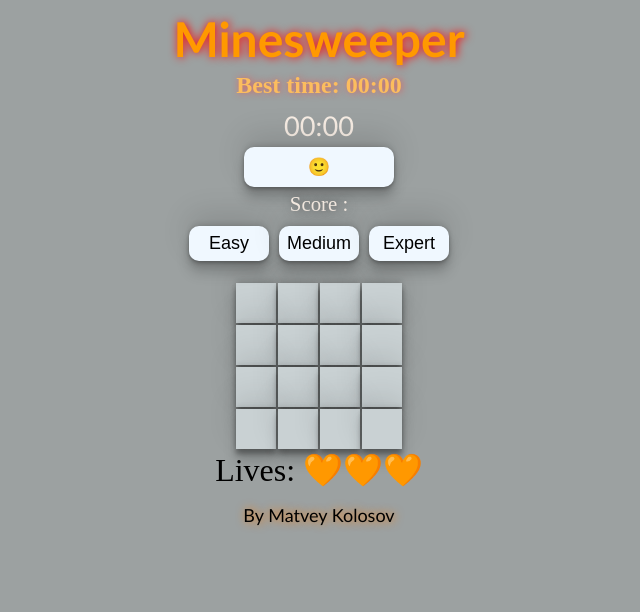
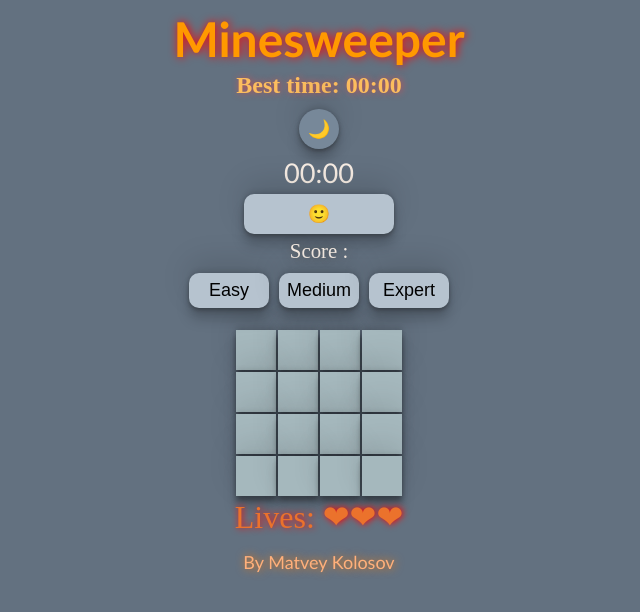
Before and after one commit to MKLSV/Minesweeper, a plain HTML site: page index.html in a window 1280 px wide. Shown: the whole page, without its empty margins (321-961 px from the left). Drawn offline with Linux system fonts and the light colour scheme.

Commit message:
Add files via upload

```diff
--- a/css/main.css
+++ b/css/main.css
@@ -4,7 +4,7 @@
 }
 
 body {
-    background-color: rgb(156, 161, 161);
+    background-color: rgb(99, 113, 128);
     height: 100vh;
 
 }
@@ -17,13 +17,17 @@ h1 {
     font-size: xxx-large;
     text-shadow: rgb(255, 0, 0) 1px 0 10px;
 }
-footer{
+
+footer {
     text-align: center;
     font-family: 'Trebuchet MS';
     margin-top: 15px;
     font-size: large;
+    color: rgb(255, 176, 123);
     text-shadow: rgb(255, 123, 0) 1px 0 10px;
+
 }
+
 .time {
     font-size: 1.7rem;
     font-family: 'Trebuchet MS';
@@ -32,7 +36,7 @@ footer{
 }
 
 .cell {
-    background-color: rgb(201, 209, 211);
+    background-color: rgb(165, 184, 189);
     /* border: 2px outset rgba(245, 124, 10, 0.301); */
     background-size: 100%;
     font-weight: 900;
@@ -64,12 +68,10 @@ table {
     width: 200px;
     flex-direction: column;
     padding: 10px;
-
 }
 
 .levels {
     display: flex;
-
     justify-content: center;
     gap: 10px;
 }
@@ -77,7 +79,8 @@ table {
 .lives {
     font-size: xx-large;
     text-align: center;
-
+    color: rgb(235, 114, 44);
+    text-shadow: rgb(255, 0, 0) 1px 0 7px;
 }
 
 button {
@@ -86,14 +89,15 @@ button {
     height: 35px;
     width: 80px;
     cursor: pointer;
-    background-color: aliceblue;
+    background-color: rgb(182, 195, 207);
     box-shadow: rgba(31, 31, 31, 0.25) 0px 2px 3px, rgba(0, 0, 0, 0.12) 0px -12px 30px, rgba(0, 0, 0, 0.12) 0px 4px 6px, rgba(0, 0, 0, 0.17) 0px 12px 13px, rgba(0, 0, 0, 0.09) 0px -3px 5px;
     border: 0ch;
 }
 
-button:hover{
+button:hover {
     background-color: rgb(219, 219, 219);
 }
+
 .restart {
     cursor: pointer;
     padding: 7px;
@@ -102,15 +106,28 @@ button:hover{
     width: 150px;
 }
 
-.score{
+.score {
     margin-top: 5px;
     font-size: 1.3rem;
     text-shadow: rgb(85, 84, 84) 1px 0 10px;
 
 }
+
 h2 {
     margin-top: 5px;
     color: rgb(252, 189, 94);
     text-shadow: rgba(255, 62, 62, 0.651) 1px 0 7px;
     text-align: center;
 }
+
+.mode {
+    max-width: 40px;
+    height: 40px;
+    border-radius: 50%;
+    background-color: LightSlateGray;
+    margin-bottom: 7px;
+}
+
+.mode:hover {
+    background-color: LightSlateGray;
+}
--- a/index.html
+++ b/index.html
@@ -11,9 +11,11 @@
 
 <body onload=" initGame()">
     <h1>Minesweeper</h1>
+
     <div class="game">
-<h2>Best time: <span>00:00</span></h2>
+        <h2>Best time: <span>00:00</span></h2>
         <div class="header">
+            <button class="mode" onclick="mode(this)">🌙</button>
 
             <div class="time"><span id="minutes">00</span>:<span id="seconds">00</span></div>
             <button class="restart" onclick="restart()">🙂</button>
@@ -25,9 +27,12 @@
             <button onclick="expert()" class="expert">Expert</button>
         </div>
         <div class="board-container" oncontextmenu="return false;">
+        </div>
 
-        </div>
-        <div class="lives"> Lives: 🧡🧡🧡</div>
+        <div class="lives"> Lives: ❤❤❤</div>
+
+
+
     </div>
 
     <footer>By Matvey Kolosov</footer>
--- a/js/game.js
+++ b/js/game.js
@@ -11,7 +11,8 @@ var gGame
 var gLevel = {
     SIZE: 4,
     MINES: 2,
-    LEVEL: ''
+    LEVEL: '',
+    nightMode: false
 }
 
 
@@ -133,7 +134,7 @@ function gameOver() {
 function restart() {
     resetTimer()
     document.querySelector(`.restart`).innerText = '😀'
-    document.querySelector('.lives').innerText = 'Lives: 🧡🧡🧡'
+    document.querySelector('.lives').innerText = 'Lives: ❤❤❤'
     initGame()
 }
 
@@ -177,3 +178,47 @@ function expert() {
     document.querySelector('h2 span').innerHTML = localStorage.getItem('expert')
     restart()
 }
+
+function mode(button) {
+    var h1 =document.querySelector('h1')
+    var h2 =document.querySelector('h2')
+    var footer =  document.querySelector('footer')
+    var lives =  document.querySelector('.lives')
+    if(!gGame.nightMode) {
+        gGame.nightMode = true
+        button.innerText = '☀️'
+        button.style.backgroundColor = 'LightYellow'
+        document.querySelector('body').style.backgroundColor = 'rgb(179, 193, 207)'
+        h1.style.color = 'white'
+        h1.style.textShadow = 'DodgerBlue 1px 0 10px'
+        h2.style.color = 'white'
+        h2.style.textShadow = 'DodgerBlue 1px 0 10px'
+        lives.style.color = 'FloralWhite'
+        lives.style.textShadow = 'DodgerBlue 1px 0 10px'
+        footer.style.color = 'FloralWhite'
+        footer.style.textShadow = 'DodgerBlue 1px 0 10px'
+        document.querySelector('.restart').style.backgroundColor ='AliceBlue'
+        document.querySelector('.easy').style.backgroundColor ='AliceBlue'
+        document.querySelector('.medium').style.backgroundColor ='AliceBlue'
+        document.querySelector('.expert').style.backgroundColor ='AliceBlue'
+
+    }
+    else {
+        gGame.nightMode = false
+        button.innerText = '🌙'
+        button.style.backgroundColor = 'LightSlateGray'
+        document.querySelector('body').style.backgroundColor = 'rgb(99, 113, 128)'
+        h1.style.color = 'rgb(255, 153, 0)'
+        h1.style.textShadow = 'rgb(255, 0, 0) 1px 0 10px'
+        h2.style.color = 'rgb(255, 153, 0)'
+        h2.style.textShadow = 'rgb(255, 0, 0) 1px 0 10px'
+        lives.style.color = 'rgb(235, 114, 44)'
+        lives.style.textShadow = 'rgb(255, 0, 0) 1px 0 5px'
+        footer.style.color = 'rgb(255, 176, 123)'
+        footer.style.textShadow = 'rgb(255, 123, 0) 1px 0 10px'
+        document.querySelector('.restart').style.backgroundColor ='rgb(182, 195, 207)'
+        document.querySelector('.easy').style.backgroundColor ='rgb(182, 195, 207)'
+        document.querySelector('.medium').style.backgroundColor ='rgb(182, 195, 207)'
+        document.querySelector('.expert').style.backgroundColor ='rgb(182, 195, 207)'
+    }
+}
--- a/js/play.js
+++ b/js/play.js
@@ -50,7 +50,7 @@ function cellClicked(elCell, i, j) {
         console.log(elCell)
         document.querySelector(`.cell-${i}-${j}`).style.backgroundColor = 'OrangeRed'
         gGame.livesCount--
-        document.querySelector('.lives').innerText = 'Lives : ' +  ('🧡').repeat(gGame.livesCount)
+        document.querySelector('.lives').innerText = 'Lives : ' +  ('❤').repeat(gGame.livesCount)
         console.log(gGame.livesCount)
         console.log(gGame.shownCount)
         checkGameOver()
```
